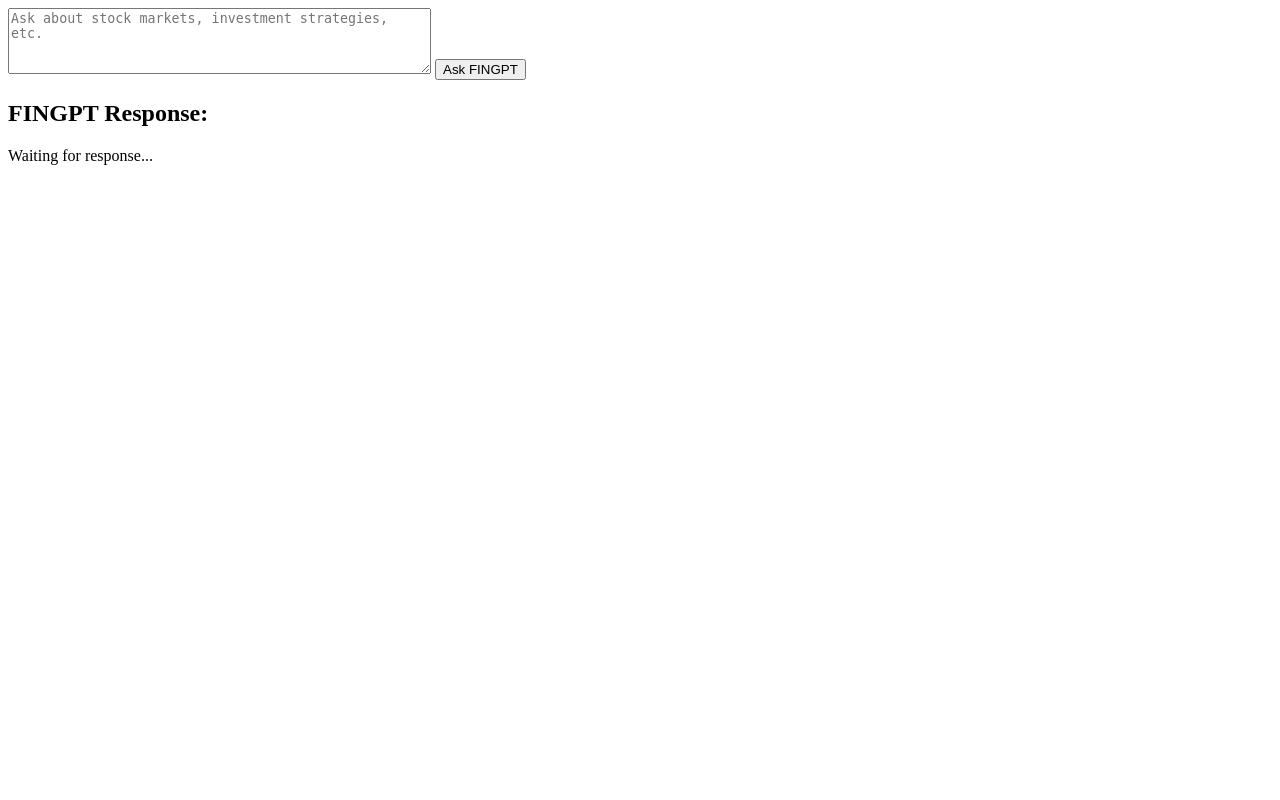
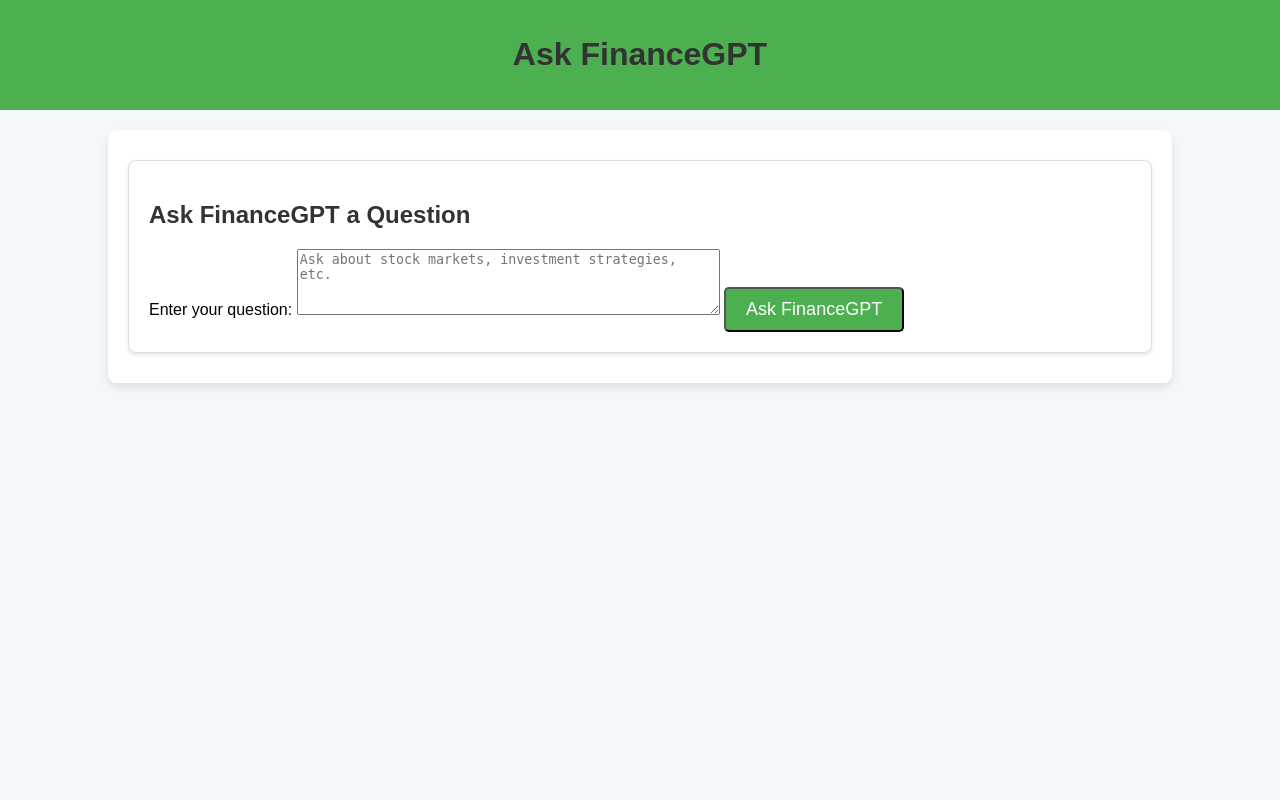
Before and after one commit to Mmadan128/Fintwin, a Django app: template simulations/templates/simulations/financegpt.html in a window 1280 px wide. Run offline with Django 5.2, Linux system fonts and the light colour scheme; the template is opened without the code that fills it, so the values that code supplies are empty.

Commit message:
fingpt response

```diff
--- a/simulations/templates/simulations/financegpt.html
+++ b/simulations/templates/simulations/financegpt.html
@@ -1,42 +1,79 @@
-<form id="financegpt-form">
-    <textarea
-        id="gpt_prompt"
-        name="gpt_prompt"
-        rows="4"
-        cols="50"
-        placeholder="Ask about stock markets, investment strategies, etc."
-    ></textarea>
-    <button type="submit" class="button">Ask FINGPT</button>
-</form>
+<!DOCTYPE html>
+<html lang="en">
+<head>
+    <meta charset="UTF-8">
+    <meta name="viewport" content="width=device-width, initial-scale=1.0">
+    <title>FinanceGPT</title>
+    <style>
+        body {
+            font-family: Arial, sans-serif;
+            background-color: #f4f7fc;
+            margin: 0;
+            padding: 0;
+        }
+        header {
+            background-color: #4CAF50;
+            color: white;
+            padding: 15px;
+            text-align: center;
+        }
+        .container {
+            width: 80%;
+            margin: 20px auto;
+            background-color: white;
+            padding: 20px;
+            border-radius: 8px;
+            box-shadow: 0 4px 8px rgba(0, 0, 0, 0.1);
+        }
+        h1, h2 {
+            color: #333;
+        }
+        .card {
+            background-color: #ffffff;
+            padding: 20px;
+            border: 1px solid #ddd;
+            border-radius: 8px;
+            box-shadow: 0 2px 4px rgba(0, 0, 0, 0.1);
+            margin: 10px 0;
+        }
+        .button {
+            display: inline-block;
+            padding: 10px 20px;
+            background-color: #4CAF50;
+            color: white;
+            text-decoration: none;
+            border-radius: 5px;
+            font-size: 18px;
+        }
+        .button:hover {
+            background-color: #45a049;
+        }
+    </style>
+</head>
+<body>
 
-<div class="card2">
-    <h2>FINGPT Response:</h2>
-    <div class="response" id="response-box">Waiting for response...</div>
+<header>
+    <h1>Ask FinanceGPT</h1>
+</header>
+
+<div class="container">
+    <div class="card">
+        <h2>Ask FinanceGPT a Question</h2>
+        <form method="POST">
+            {% csrf_token %}
+            <label for="gpt_prompt">Enter your question:</label>
+            <textarea id="gpt_prompt" name="gpt_prompt" rows="4" cols="50" placeholder="Ask about stock markets, investment strategies, etc."></textarea>
+            <button type="submit" class="button">Ask FinanceGPT</button>
+        </form>
+    </div>
+
+    {% if gpt_response %}
+    <div class="card">
+        <h2>FinanceGPT Response:</h2>
+        <p>{{ gpt_response }}</p>
+    </div>
+    {% endif %}
 </div>
 
-<script>
-    document.getElementById("financegpt-form").addEventListener("submit", function(event) {
-        event.preventDefault();  // Prevent form from reloading the page
-
-        let prompt = document.getElementById("gpt_prompt").value;
-        let responseBox = document.getElementById("response-box");
-
-        responseBox.innerHTML = "Generating response..."; // Show loading message
-
-        fetch("{% url 'financegpt_view' %}", {
-            method: "POST",
-            headers: {
-                "X-CSRFToken": "{{ csrf_token }}",
-                "Content-Type": "application/x-www-form-urlencoded",
-            },
-            body: "gpt_prompt=" + encodeURIComponent(prompt),
-        })
-        .then(response => response.json())
-        .then(data => {
-            responseBox.innerHTML = data.response;  // Show GPT response
-        })
-        .catch(error => {
-            responseBox.innerHTML = "Error getting response!";
-        });
-    });
-</script>
+</body>
+</html>
```
